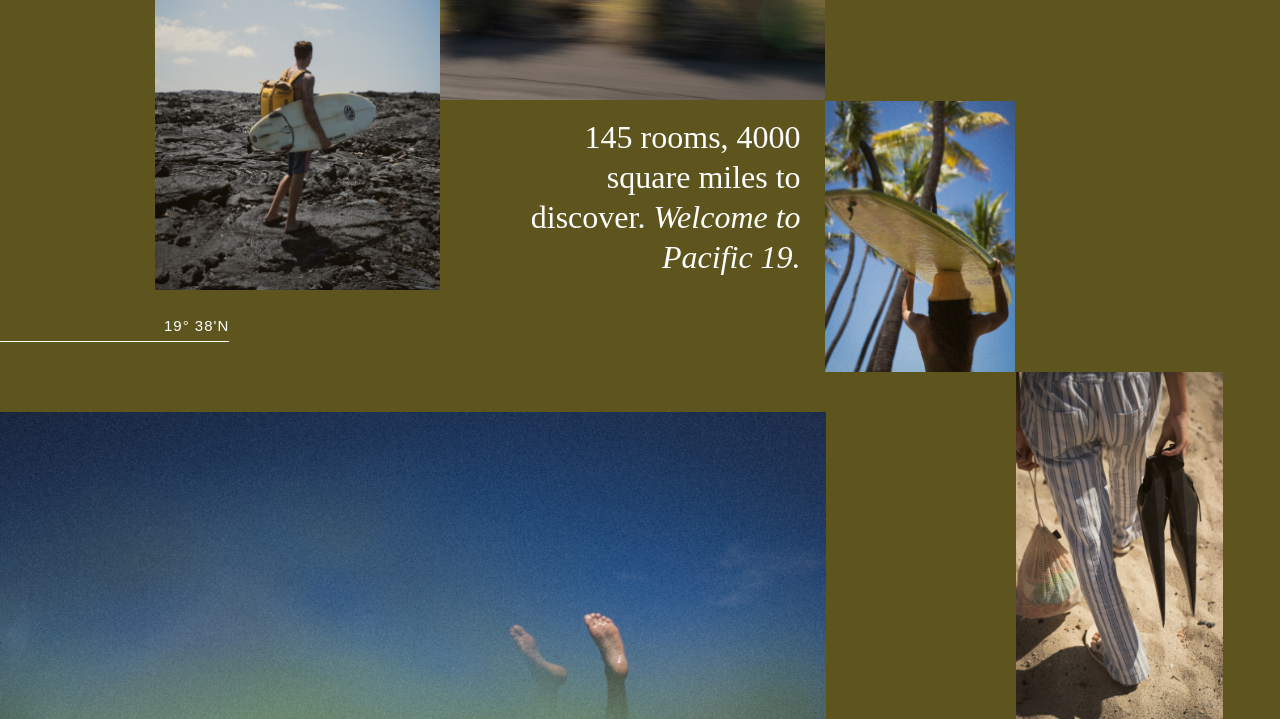
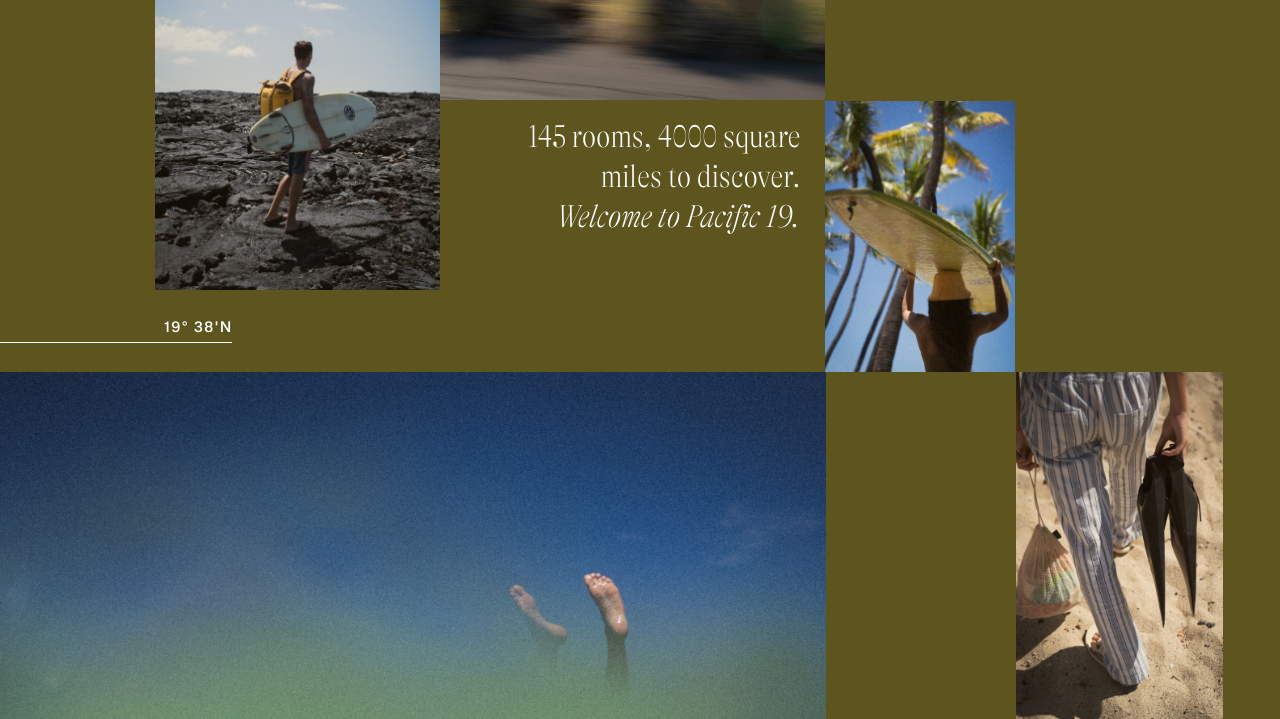
Before and after one commit to rizemun/pacific19, a plain HTML site: page index.html in a window 1280 px wide. Shown: the part 626-1345 px from the top of the page. Drawn offline with Linux system fonts and the light colour scheme; the site is published under a folder, as on GitHub Pages, so addresses that start at the root find nothing.

Commit message:
🐛 fix font link

```diff
--- a/styles.scss
+++ b/styles.scss
@@ -1,23 +1,23 @@
 @font-face {
   font-family: "GT Alphina";
-  src: url("/fonts/GT Alphina/GT-Alpina-Fine-Condensed-Thin-Italic-Trial.woff2") format("woff2"),
-  url("/fonts/GT Alphina/GT-Alpina-Fine-Condensed-Thin-Italic-Trial.otf") format("otf");
+  src: url("./fonts/GT Alphina/GT-Alpina-Fine-Condensed-Thin-Italic-Trial.woff2") format("woff2"),
+  url("./fonts/GT Alphina/GT-Alpina-Fine-Condensed-Thin-Italic-Trial.otf") format("otf");
   font-weight: 300;
   font-style: italic;
 }
 
 @font-face {
   font-family: "GT Alphina";
-  src: url("/fonts/GT Alphina/GT-Alpina-Fine-Condensed-Thin-Trial.woff2") format("woff2"),
-  url("/fonts/GT Alphina/GT-Alpina-Fine-Condensed-Thin-Trial.otf") format("otf");
+  src: url("./fonts/GT Alphina/GT-Alpina-Fine-Condensed-Thin-Trial.woff2") format("woff2"),
+  url("./fonts/GT Alphina/GT-Alpina-Fine-Condensed-Thin-Trial.otf") format("otf");
   font-weight: 300;
   font-style: normal;
 }
 
 @font-face {
   font-family: "Sequel Sans";
-  src: url("/fonts/Sequel Sans/Sequel Sans Medium Body.otf") format("otf"),
-  url("/fonts/Sequel Sans/Sequel Sans Medium Body.ttf") format("truetype");
+  src: url("./fonts/Sequel Sans/Sequel Sans Medium Body.otf") format("otf"),
+  url("./fonts/Sequel Sans/Sequel Sans Medium Body.ttf") format("truetype");
 }
 
 @mixin mediaDesktopTill1300 {
```
Also changed, not shown: styles.css.
